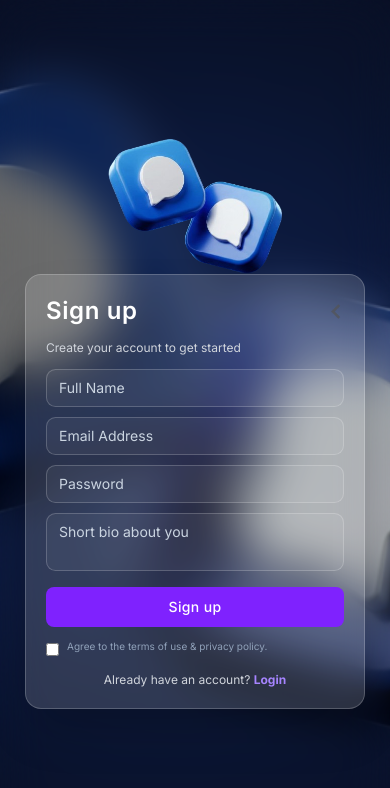
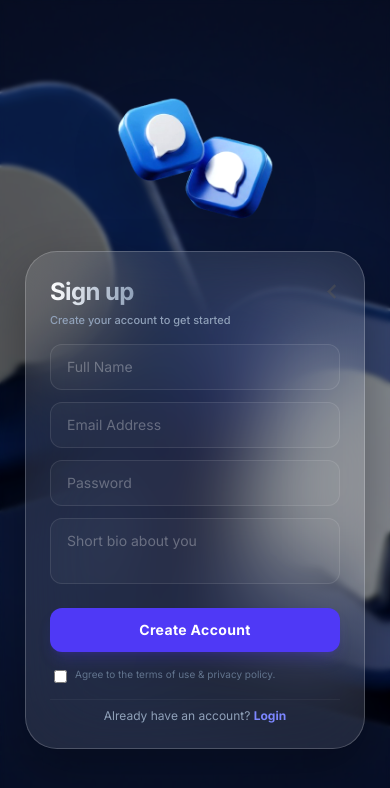
Before and after one commit to asadh-23/hokzChat, a React (Vite) app in the folder client/: page /login in a window 390 px wide. Shown: the top 788 px of the page. Built offline with nearby package versions, Linux system fonts and the light colour scheme; no server answers.

Commit message:
profile-page updated

```diff
--- a/client/src/App.jsx
+++ b/client/src/App.jsx
@@ -3,11 +3,10 @@ import { Navigate, Route, Routes } from "react-router-dom";
 import HomePage from "./pages/HomePage";
 import LoginPage from "./pages/LoginPage";
 import ProfilePage from "./pages/ProfilePage";
-import {Toaster} from "react-hot-toast";
+import { Toaster } from "react-hot-toast";
 import { useContext } from "react";
 import { AuthContext } from "../context/AuthContext";
 import assets from "./assets/assets";
-
 
 const App = () => {
     const { authUser, loading } = useContext(AuthContext);
@@ -17,18 +16,16 @@ const App = () => {
             <div className="h-screen w-full flex items-center justify-center bg-[#0f0c29]">
                 <div className="flex flex-col items-center gap-4">
                     <div className="w-12 h-12 border-4 border-violet-500 border-t-transparent rounded-full animate-spin" />
-                <p className="text-white text-sm tracking-wide opacity-80">
-                    Loading...
-                </p>
+                    <p className="text-white text-sm tracking-wide opacity-80">Loading...</p>
                 </div>
             </div>
         );
     }
 
-
     return (
+        /* Ippo background image fixed aanu, so scroll cheythalum image move aavilla */
         <div
-            className="min-h-screen w-full bg-cover bg-no-repeat bg-center"
+            className="h-screen w-full bg-cover bg-no-repeat bg-center bg-fixed overflow-hidden"
             style={{ backgroundImage: `url(${assets.bgImage})` }}
         >
             <Toaster />
--- a/client/src/pages/LoginPage.jsx
+++ b/client/src/pages/LoginPage.jsx
@@ -55,41 +55,48 @@ const LoginPage = () => {
     };
 
     return (
-        // fixed inset-0 and h-[100dvh] ensures NO scroll on the main body
-        <div className="fixed inset-0 w-full h-[100dvh] bg-cover bg-center flex items-center justify-center p-4 sm:p-6 md:p-10 sm:justify-evenly max-sm:flex-col backdrop-blur-xl overflow-hidden">
-            {/* Left Section: Logo - Responsive width */}
-            <div className="flex shrink-0 items-center justify-center">
+        /* h-[100dvh] dynamic viewport height lock cheyyunnu, overflow-hidden body scroll thadayan */
+        <div className="fixed inset-0 w-full h-[100dvh] flex items-center justify-center p-4 sm:p-6 md:p-10 overflow-hidden">
+            {/* Background Overlay for better visibility */}
+            <div className="absolute inset-0 bg-slate-950/20 backdrop-blur-[2px]" />
+
+            {/* Main Content Wrapper */}
+            <div className="relative z-10 w-full max-w-6xl flex flex-col md:flex-row items-center justify-center gap-8 md:gap-20 lg:gap-32">
+                {/* Left Section: Logo - Responsive scaling */}
+                <div className="flex shrink-0 items-center justify-center animate-in fade-in slide-in-from-left-10 duration-700">
                     <img
                         src={assets.logo_big}
                         alt="Logo"
-                    className="w-[180px] sm:w-[220px] md:w-[250px] lg:w-[300px] max-w-[70vw] object-contain"
+                        className="w-[160px] sm:w-[200px] md:w-[250px] lg:w-[320px] max-w-[60vw] object-contain drop-shadow-2xl brightness-110"
                     />
                 </div>
 
-            {/* Right Section: Form - Oversize fixed for mobile */}
+                {/* Right Section: Form - Mobile Oversize Fix */}
                 <form
                     onSubmit={handleSubmit}
-                className="border border-white/20 bg-white/15 text-white
-            p-5 sm:p-8 flex flex-col gap-3 sm:gap-5 rounded-2xl shadow-2xl
-            w-full max-w-[340px] sm:max-w-[380px] max-h-[90vh] overflow-y-auto custom-scrollbar"
+                    className="relative border border-white/20 bg-white/10 backdrop-blur-2xl text-white
+                p-6 sm:p-8 md:p-10 flex flex-col gap-4 sm:gap-5 rounded-[2rem] shadow-[0_20px_50px_rgba(0,0,0,0.3)]
+                w-full max-w-[340px] sm:max-w-[380px] max-h-[85vh] overflow-y-auto custom-scrollbar transition-all duration-300"
                 >
-                {/* Header */}
+                    {/* Header with improved typography */}
+                    <div className="space-y-1">
                         <div className="flex justify-between items-center">
-                    <h2 className="text-2xl sm:text-3xl font-semibold tracking-wide">{currState}</h2>
+                            <h2 className="text-2xl sm:text-3xl font-bold tracking-tight bg-gradient-to-r from-white to-slate-400 bg-clip-text text-transparent">
+                                {currState}
+                            </h2>
                             <img
                                 src={assets.arrow_icon}
                                 alt="Back"
-                        className="w-4 sm:w-5 cursor-pointer opacity-70 hover:opacity-100"
+                                className="w-4 sm:w-5 cursor-pointer opacity-50 hover:opacity-100 transition-opacity"
                             />
                         </div>
-
-                <p className="text-[12px] sm:text-sm text-gray-300">
+                        <p className="text-[11px] sm:text-sm text-slate-400 font-medium">
                             {currState === "Sign up" ? "Create your account to get started" : "Welcome back, please login"}
                         </p>
+                    </div>
 
-                {/* Input Fields Container - Added spacing control */}
-                <div className="flex flex-col gap-2.5 sm:gap-4">
-                    {/* Full Name */}
+                    {/* Input Fields Container */}
+                    <div className="flex flex-col gap-3 sm:gap-4">
                         {currState === "Sign up" && (
                             <input
                                 type="text"
@@ -102,7 +109,6 @@ const LoginPage = () => {
                             />
                         )}
 
-                    {/* Email */}
                         <input
                             type="email"
                             name="email"
@@ -113,7 +119,6 @@ const LoginPage = () => {
                             className="auth-input text-sm sm:text-base"
                         />
 
-                    {/* Password */}
                         <input
                             type="password"
                             name="password"
@@ -124,7 +129,6 @@ const LoginPage = () => {
                             className="auth-input text-sm sm:text-base"
                         />
 
-                    {/* Bio - Reduced rows for mobile fitting */}
                         {currState === "Sign up" && (
                             <textarea
                                 name="bio"
@@ -132,34 +136,34 @@ const LoginPage = () => {
                                 value={userData.bio}
                                 onChange={handleChange}
                                 rows={2}
-                            className="auth-input resize-none text-sm sm:text-base"
+                                className="auth-input resize-none text-sm sm:text-base py-3"
                             />
                         )}
                     </div>
 
-                {/* Submit Button */}
+                    {/* Submit Button with Hover Effects */}
                     <button
                         type="submit"
-                    className="mt-1 bg-violet-600 hover:bg-violet-700 active:scale-95
-                transition-all py-2.5 rounded-lg font-medium tracking-wide text-sm sm:text-base"
+                        className="mt-2 bg-indigo-600 hover:bg-indigo-500 active:scale-[0.98]
+                    transition-all py-3 sm:py-3.5 rounded-xl font-bold tracking-wide text-sm sm:text-base shadow-lg shadow-indigo-600/20"
                     >
-                    {currState}
+                        {currState === "Sign up" ? "Create Account" : "Sign In"}
                     </button>
 
-                {/* Terms and Privacy */}
-                <div className="flex items-start gap-2 text-[10px] sm:text-sm text-slate-400">
-                    <input type="checkbox" className="accent-indigo-500 cursor-pointer mt-1" required />
-                    <p>Agree to the terms of use & privacy policy.</p>
+                    {/* Terms and Privacy - Smaller on mobile */}
+                    <div className="flex items-start gap-2 text-[10px] sm:text-xs text-slate-500 px-1">
+                        <input type="checkbox" className="accent-indigo-500 cursor-pointer mt-0.5" required />
+                        <p className="leading-tight">Agree to the terms of use & privacy policy.</p>
                     </div>
 
-                {/* Toggle */}
-                <p className="text-xs sm:text-sm text-center text-gray-300 mt-1">
+                    {/* Toggle - Improved Contrast */}
+                    <p className="text-xs sm:text-sm text-center text-slate-400 pt-2 border-t border-white/5">
                         {currState === "Sign up" ? (
                             <>
                                 Already have an account?{" "}
                                 <span
                                     onClick={() => setCurrState("Login")}
-                                className="text-violet-400 cursor-pointer hover:underline font-bold"
+                                    className="text-indigo-400 font-bold cursor-pointer hover:text-indigo-300 transition-colors"
                                 >
                                     Login
                                 </span>
@@ -169,7 +173,7 @@ const LoginPage = () => {
                                 Don’t have an account?{" "}
                                 <span
                                     onClick={() => setCurrState("Sign up")}
-                                className="text-violet-400 cursor-pointer hover:underline font-bold"
+                                    className="text-indigo-400 font-bold cursor-pointer hover:text-indigo-300 transition-colors"
                                 >
                                     Sign up
                                 </span>
@@ -177,28 +181,27 @@ const LoginPage = () => {
                         )}
                     </p>
                 </form>
+            </div>
 
             <style>
                 {`
             .auth-input {
                 width: 100%;
-                padding: 0.5rem 0.75rem;
-                background: rgba(255, 255, 255, 0.05);
-                border: 1px solid rgba(255,255,255,0.2);
-                border-radius: 0.6rem;
+                padding: 0.75rem 1rem;
+                background: rgba(255, 255, 255, 0.03);
+                border: 1px solid rgba(255, 255, 255, 0.1);
+                border-radius: 12px;
                 outline: none;
                 color: white;
                 transition: all 0.2s ease;
             }
-            @media (min-width: 640px) {
-                .auth-input { padding: 0.6rem 0.75rem; }
-            }
             .auth-input:focus {
-                border-color: #8b5cf6;
-                background: rgba(255, 255, 255, 0.1);
+                background: rgba(255, 255, 255, 0.08);
+                border-color: rgba(99, 102, 241, 0.5);
+                box-shadow: 0 0 0 4px rgba(99, 102, 241, 0.1);
             }
             .auth-input::placeholder {
-                color: #cbd5e1;
+                color: rgba(255, 255, 255, 0.3);
             }
             `}
             </style>
--- a/client/src/pages/ProfilePage.jsx
+++ b/client/src/pages/ProfilePage.jsx
@@ -62,31 +62,31 @@ const ProfilePage = () => {
     };
 
     return (
-        // fixed inset-0 and h-[100dvh] ensures NO scroll on the main body
-        <div className="fixed inset-0 w-full h-[100dvh] bg-cover bg-center flex items-center justify-center p-4 sm:p-6 md:p-10 relative overflow-hidden backdrop-blur-sm">
-            {/* Decorative Background Blur Elements (Optional) */}
-            <div className="absolute top-[-10%] left-[-10%] w-[40%] h-[40%] bg-purple-600/10 rounded-full blur-[120px]"></div>
-            <div className="absolute bottom-[-10%] right-[-10%] w-[40%] h-[40%] bg-blue-600/10 rounded-full blur-[120px]"></div>
+        /* h-full respects App.jsx's h-screen, overflow-y-auto handles form scrolling on small phones */
+        <div className="h-full w-full flex items-center justify-center p-4 sm:p-6 overflow-y-auto custom-scrollbar">
+            {/* Main Card Wrapper */}
+            <div className="relative z-10 w-full max-w-[350px] sm:max-w-[400px] animate-in fade-in zoom-in-95 duration-500 my-auto">
+                {/* Glassmorphic Container */}
+                <div className="bg-white/10 backdrop-blur-2xl border border-white/20 rounded-[2.5rem] p-6 sm:p-10 text-center shadow-[0_20px_50px_rgba(0,0,0,0.3)] flex flex-col gap-6 sm:gap-8">
+                    <h2 className="text-white text-xl sm:text-2xl font-bold tracking-tight opacity-95">Profile Details</h2>
 
-            <div className="relative z-10 w-full max-w-[360px] sm:max-w-[400px]">
-                <div className="bg-white/10 backdrop-blur-2xl border border-white/20 rounded-[2.5rem] p-6 sm:p-10 text-center shadow-2xl flex flex-col gap-6 sm:gap-8 overflow-y-auto max-h-[95vh] custom-scrollbar">
-                    <h2 className="text-white text-xl sm:text-2xl font-semibold opacity-90 tracking-tight">
-                        Profile details
-                    </h2>
-
-                    {/* PROFILE IMAGE - Responsive Sizes */}
+                    {/* PROFILE IMAGE - Responsive & Glowing */}
                     <div className="flex flex-col items-center">
                         <div
-                            className="relative inline-block cursor-pointer transition-transform hover:scale-105 active:scale-95 group"
+                            className="relative inline-block cursor-pointer transition-all hover:scale-105 active:scale-95 group"
                             onClick={handleProfileImageClick}
                         >
+                            {/* Outer Glow Effect */}
+                            <div className="absolute -inset-1 bg-gradient-to-tr from-purple-500 to-indigo-500 rounded-full blur opacity-25 group-hover:opacity-50 transition duration-500"></div>
+
                             <img
                                 src={currentUser.profilePic || assets.defaultProfilePic}
                                 alt="Profile"
-                                className="w-20 h-20 sm:w-28 sm:h-28 rounded-full object-cover border-4 border-white/20 transition-all group-hover:border-purple-500/80 shadow-xl"
+                                className="relative w-20 h-20 sm:w-28 sm:h-28 rounded-full object-cover border-4 border-white/20 transition-all group-hover:border-purple-400 shadow-2xl"
                             />
-                            <div className="absolute -bottom-1 left-1/2 transform -translate-x-1/2 bg-purple-600/90 text-white px-3 py-1 rounded-full text-[10px] sm:text-xs opacity-100 sm:opacity-0 sm:group-hover:opacity-100 transition-opacity whitespace-nowrap shadow-lg">
-                                Upload Image
+
+                            <div className="absolute -bottom-2 left-1/2 transform -translate-x-1/2 bg-purple-600 px-3 py-1 rounded-full text-[10px] font-bold text-white shadow-lg opacity-100 sm:opacity-0 sm:group-hover:opacity-100 transition-opacity whitespace-nowrap uppercase tracking-wider">
+                                Upload
                             </div>
                         </div>
 
@@ -99,19 +99,19 @@ const ProfilePage = () => {
                         />
                     </div>
 
-                    {/* NAME + BIO - Adaptive Input Sizes */}
-                    <div className="flex flex-col gap-4">
+                    {/* NAME + BIO - Clean Inputs */}
+                    <div className="flex flex-col gap-3 sm:gap-4">
                         {isEditing ? (
                             <input
                                 type="text"
                                 value={editedName}
                                 onChange={(e) => setEditedName(e.target.value)}
-                                className="bg-white/5 border border-white/20 rounded-2xl px-4 py-2.5 text-white text-base sm:text-lg font-semibold text-center w-full outline-none focus:border-purple-500/80 transition-all placeholder:text-gray-400"
+                                className="bg-white/5 border border-white/10 rounded-2xl px-4 py-3 text-white text-base sm:text-lg font-semibold text-center w-full outline-none focus:border-purple-500/50 transition-all focus:bg-white/10"
                                 placeholder="Full Name"
                             />
                         ) : (
                             <h3
-                                className="text-white text-lg sm:text-xl font-semibold cursor-pointer hover:text-purple-400 transition-colors truncate px-2"
+                                className="text-white text-lg sm:text-xl font-bold cursor-pointer hover:text-purple-400 transition-colors truncate px-2"
                                 onClick={() => setIsEditing(true)}
                             >
                                 {currentUser.fullName}
@@ -122,32 +122,32 @@ const ProfilePage = () => {
                             <textarea
                                 value={editedBio}
                                 onChange={(e) => setEditedBio(e.target.value)}
-                                className="bg-white/5 border border-white/20 rounded-2xl px-4 py-3 text-white/90 text-sm w-full resize-none outline-none focus:border-purple-500/80 transition-all placeholder:text-gray-400"
+                                className="bg-white/5 border border-white/10 rounded-2xl px-4 py-3 text-white/90 text-sm w-full resize-none outline-none focus:border-purple-500/50 transition-all focus:bg-white/10"
                                 rows="3"
-                                placeholder="Write something about yourself..."
+                                placeholder="Write a short bio..."
                             />
                         ) : (
                             <p
-                                className="text-white/70 text-sm sm:text-base leading-relaxed cursor-pointer hover:text-white transition-colors m-0 px-2 line-clamp-4"
+                                className="text-slate-300 text-sm sm:text-base leading-relaxed cursor-pointer hover:text-white transition-colors m-0 px-2 line-clamp-4"
                                 onClick={() => setIsEditing(true)}
                             >
-                                {currentUser.bio || "No bio available"}
+                                {currentUser.bio || "No bio available. Click to add one."}
                             </p>
                         )}
                     </div>
 
                     {/* ACTION BUTTONS - Mobile friendly stacking */}
-                    <div className="flex flex-col sm:flex-row justify-center gap-3 sm:gap-4">
+                    <div className="flex flex-col sm:flex-row justify-center gap-3">
                         {isEditing ? (
                             <>
                                 <button
-                                    className="bg-gradient-to-r from-purple-600 to-indigo-600 text-white px-8 py-2.5 sm:py-3 rounded-full text-sm sm:text-base font-bold cursor-pointer transition-all hover:scale-105 active:scale-95 shadow-lg shadow-purple-500/20"
+                                    className="w-full sm:w-auto bg-gradient-to-r from-purple-600 to-indigo-600 text-white px-8 py-2.5 sm:py-3 rounded-2xl text-sm sm:text-base font-bold transition-all active:scale-95 shadow-lg shadow-purple-500/20"
                                     onClick={handleSave}
                                 >
-                                    Save
+                                    Save Changes
                                 </button>
                                 <button
-                                    className="bg-transparent text-white/80 border border-white/20 px-8 py-2.5 sm:py-3 rounded-full text-sm sm:text-base font-bold cursor-pointer transition-all hover:bg-white/10"
+                                    className="w-full sm:w-auto bg-white/5 text-slate-300 border border-white/10 px-8 py-2.5 sm:py-3 rounded-2xl text-sm sm:text-base font-bold transition-all hover:bg-white/10"
                                     onClick={handleCancel}
                                 >
                                     Cancel
@@ -155,7 +155,7 @@ const ProfilePage = () => {
                             </>
                         ) : (
                             <button
-                                className="w-full sm:w-auto bg-gradient-to-r from-purple-600 to-indigo-600 text-white px-10 py-3 sm:py-3.5 rounded-full text-sm sm:text-base font-bold cursor-pointer transition-all hover:scale-105 active:scale-95 shadow-lg shadow-purple-500/30"
+                                className="w-full sm:w-auto bg-gradient-to-r from-purple-600 to-indigo-600 text-white px-10 py-3 sm:py-3.5 rounded-2xl text-sm sm:text-base font-bold transition-all active:scale-95 shadow-xl shadow-purple-500/25"
                                 onClick={() => setIsEditing(true)}
                             >
                                 Edit Profile
```
Lines whose indentation alone changed are shown as unchanged.
